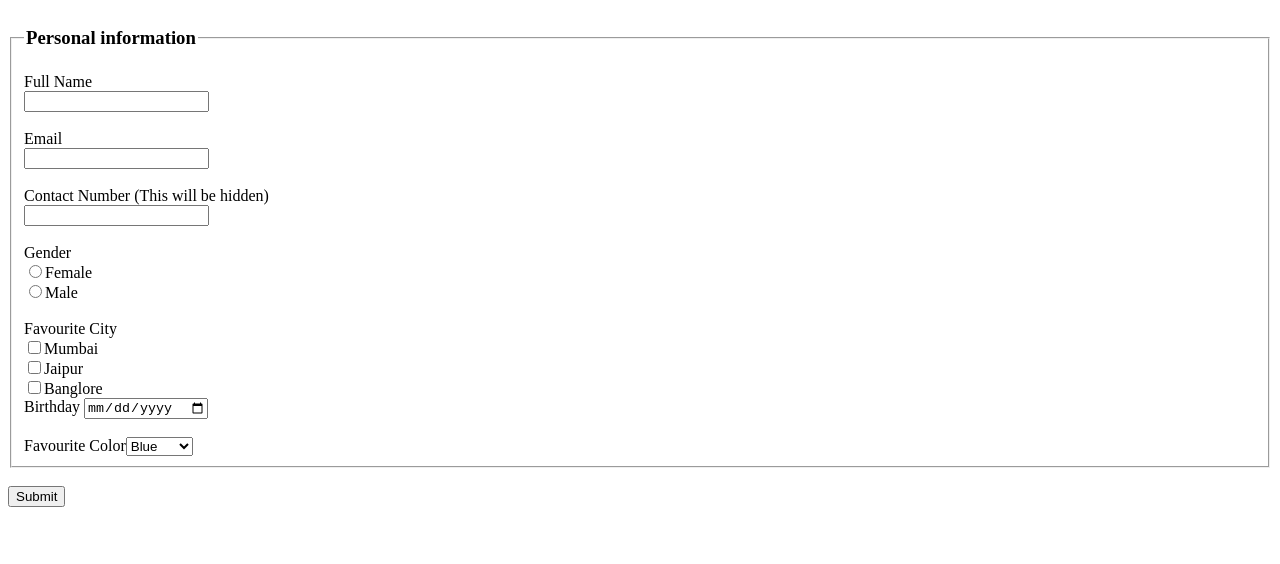
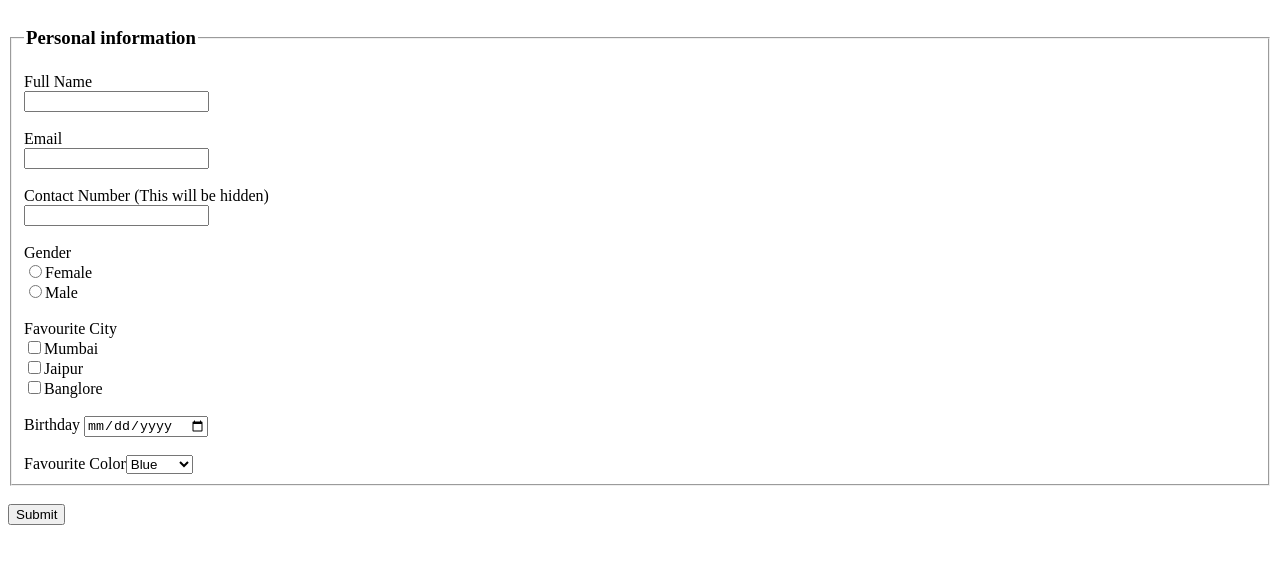
Before and after one commit to Tisha0513/Codingal, a plain HTML site: page Model 1 lesson 6/activity6.html in a window 1280 px wide. Drawn offline with Linux system fonts and the light colour scheme.

Commit message:
afterclass lesson 5

```diff
--- a/Model 1 lesson 6/activity6.html
+++ b/Model 1 lesson 6/activity6.html
@@ -21,7 +21,7 @@
               <label>Favourite City</label><br>
               <input type="checkbox" id="Mumbai">Mumbai<br>
               <input type="checkbox" id="city" value="Jaipur">Jaipur<br>
-              <input type="checkbox" id="Banglore">Banglore<br>
+              <input type="checkbox" id="Banglore">Banglore<br><br>
               <label>Birthday</label>
               <input type="Date" id="Birtday"><br><br>
               <label>Favourite Color</label><select>
```
